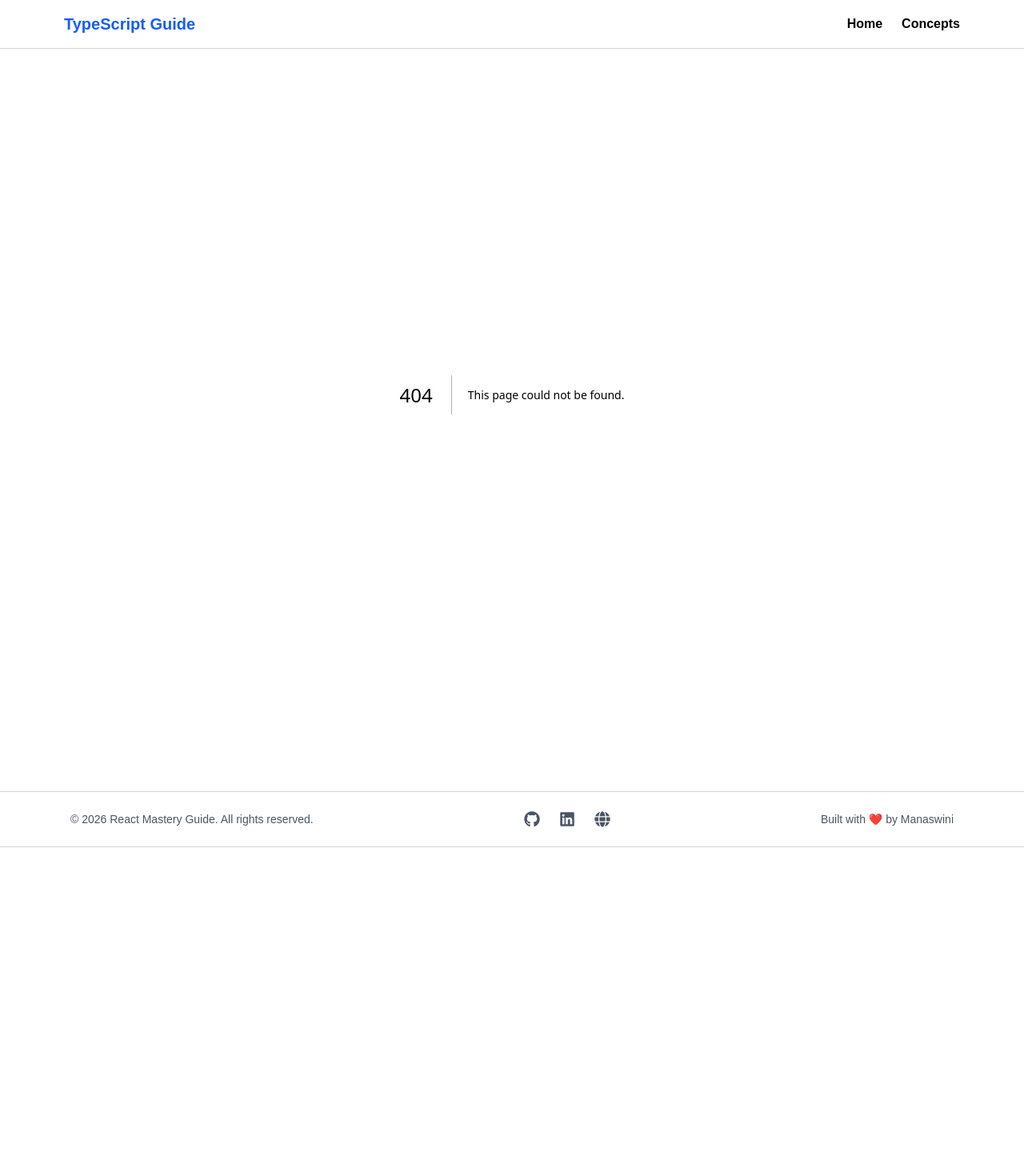
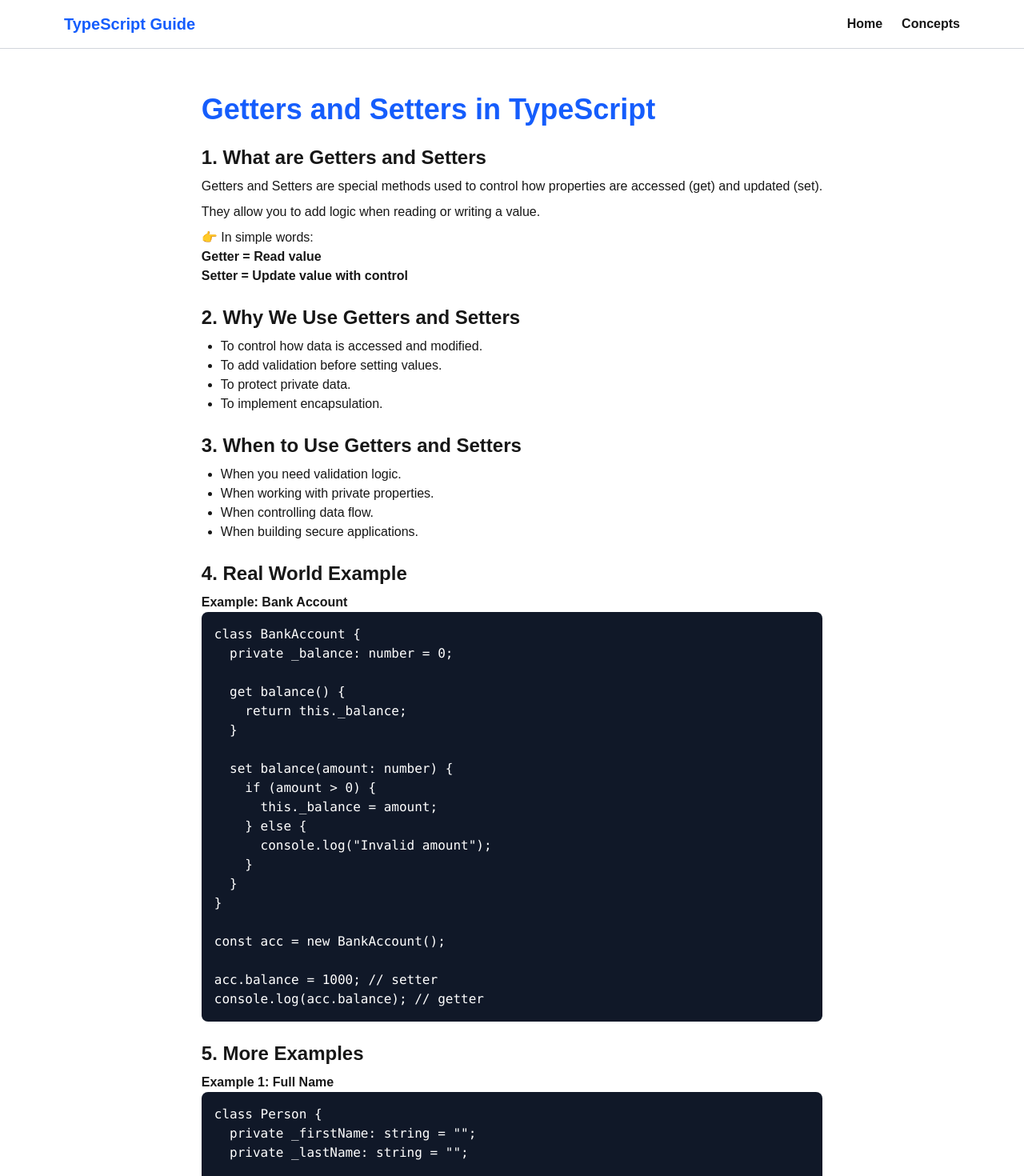
Before and after one commit to Monisasmal/Type-script-Concept, a Next.js app: page /concepts/GettersSetters in a window 1280 px wide. Before the commit this address had no page. Shown: the top 1470 px of the page at 80% size. Before the commit the page ends 1059 px from the top, so only its background shows below. Built offline with nearby package versions, Linux system fonts and the light colour scheme.

Commit message:
update concept

```diff
--- /dev/null
+++ b/src/app/concepts/GettersSetters/page.tsx
@@ -0,0 +1,187 @@
+export default function GettersSetters() {
+  return (
+    <div className="max-w-5xl mx-auto p-6">
+
+      <h1 className="text-4xl font-bold text-blue-600 mb-6">
+        Getters and Setters in TypeScript
+      </h1>
+
+      {/* 1. What */}
+      <section className="mb-6">
+        <h2 className="text-2xl font-semibold mb-2">
+          1. What are Getters and Setters
+        </h2>
+
+        <p>
+          Getters and Setters are special methods used to control how properties
+          are accessed (get) and updated (set).
+        </p>
+
+        <p className="mt-2">
+          They allow you to add logic when reading or writing a value.
+        </p>
+
+        <p className="mt-2">
+          👉 In simple words:
+          <br />
+          <b>Getter = Read value</b> <br />
+          <b>Setter = Update value with control</b>
+        </p>
+
+      </section>
+
+      {/* 2. Why */}
+      <section className="mb-6">
+        <h2 className="text-2xl font-semibold mb-2">
+          2. Why We Use Getters and Setters
+        </h2>
+
+        <ul className="list-disc ml-6">
+          <li>To control how data is accessed and modified.</li>
+          <li>To add validation before setting values.</li>
+          <li>To protect private data.</li>
+          <li>To implement encapsulation.</li>
+        </ul>
+
+      </section>
+
+      {/* 3. When */}
+      <section className="mb-6">
+        <h2 className="text-2xl font-semibold mb-2">
+          3. When to Use Getters and Setters
+        </h2>
+
+        <ul className="list-disc ml-6">
+          <li>When you need validation logic.</li>
+          <li>When working with private properties.</li>
+          <li>When controlling data flow.</li>
+          <li>When building secure applications.</li>
+        </ul>
+
+      </section>
+
+      {/* 4. Real World */}
+      <section className="mb-6">
+        <h2 className="text-2xl font-semibold mb-2">
+          4. Real World Example
+        </h2>
+
+        <p><b>Example: Bank Account</b></p>
+
+        <pre className="bg-gray-900 text-white p-4 rounded-lg">
+{`class BankAccount {
+  private _balance: number = 0;
+
+  get balance() {
+    return this._balance;
+  }
+
+  set balance(amount: number) {
+    if (amount > 0) {
+      this._balance = amount;
+    } else {
+      console.log("Invalid amount");
+    }
+  }
+}
+
+const acc = new BankAccount();
+
+acc.balance = 1000; // setter
+console.log(acc.balance); // getter`}
+        </pre>
+
+      </section>
+
+      {/* 5. More Examples */}
+      <section className="mb-6">
+        <h2 className="text-2xl font-semibold mb-2">
+          5. More Examples
+        </h2>
+
+        <p><b>Example 1: Full Name</b></p>
+
+        <pre className="bg-gray-900 text-white p-4 rounded-lg">
+{`class Person {
+  private _firstName: string = "";
+  private _lastName: string = "";
+
+  set firstName(name: string) {
+    this._firstName = name;
+  }
+
+  set lastName(name: string) {
+    this._lastName = name;
+  }
+
+  get fullName() {
+    return this._firstName + " " + this._lastName;
+  }
+}
+
+const p = new Person();
+p.firstName = "Rahul";
+p.lastName = "Kumar";
+
+console.log(p.fullName);`}
+        </pre>
+
+        <p className="mt-4"><b>Example 2: Validation</b></p>
+
+        <pre className="bg-gray-900 text-white p-4 rounded-lg">
+{`class User {
+  private _age: number = 0;
+
+  set age(value: number) {
+    if (value >= 18) {
+      this._age = value;
+    } else {
+      console.log("Age must be 18+");
+    }
+  }
+
+  get age() {
+    return this._age;
+  }
+}`}
+        </pre>
+
+        <p className="mt-4"><b>Example 3: Readonly-like behavior</b></p>
+
+        <pre className="bg-gray-900 text-white p-4 rounded-lg">
+{`class Product {
+  private _price: number = 0;
+
+  get price() {
+    return this._price;
+  }
+}
+
+const p = new Product();
+console.log(p.price); // only read, no setter`}
+        </pre>
+
+      </section>
+
+      {/* 6. Issue */}
+      <section>
+        <h2 className="text-2xl font-semibold mb-2">
+          6. If Not Used What Issue May Occur
+        </h2>
+
+        <ul className="list-disc ml-6">
+          <li>No control over data modification.</li>
+          <li>Invalid data may enter system.</li>
+          <li>Security issues.</li>
+          <li>Hard to maintain large applications.</li>
+        </ul>
+
+        <p className="mt-2">
+          Getters and Setters ensure controlled and validated data access.
+        </p>
+
+      </section>
+
+    </div>
+  );
+}
--- a/src/app/concepts/page.tsx
+++ b/src/app/concepts/page.tsx
@@ -42,6 +42,7 @@ const concept = [
      {name: "What is  AccessModifiers in TypeScript?", path:"/concepts/AccessModifiers"},
      {name: "What is Readonly Property?", path:"/concepts/ReadonlyInClasses"},
      {name: "What are Static Properties?", path:"/concepts/StaticProperties"},
+     {name: "What are GettersSetters?", path:"/concepts/GettersSetters"},
 ];
 
 export default function Concepts(){
```
